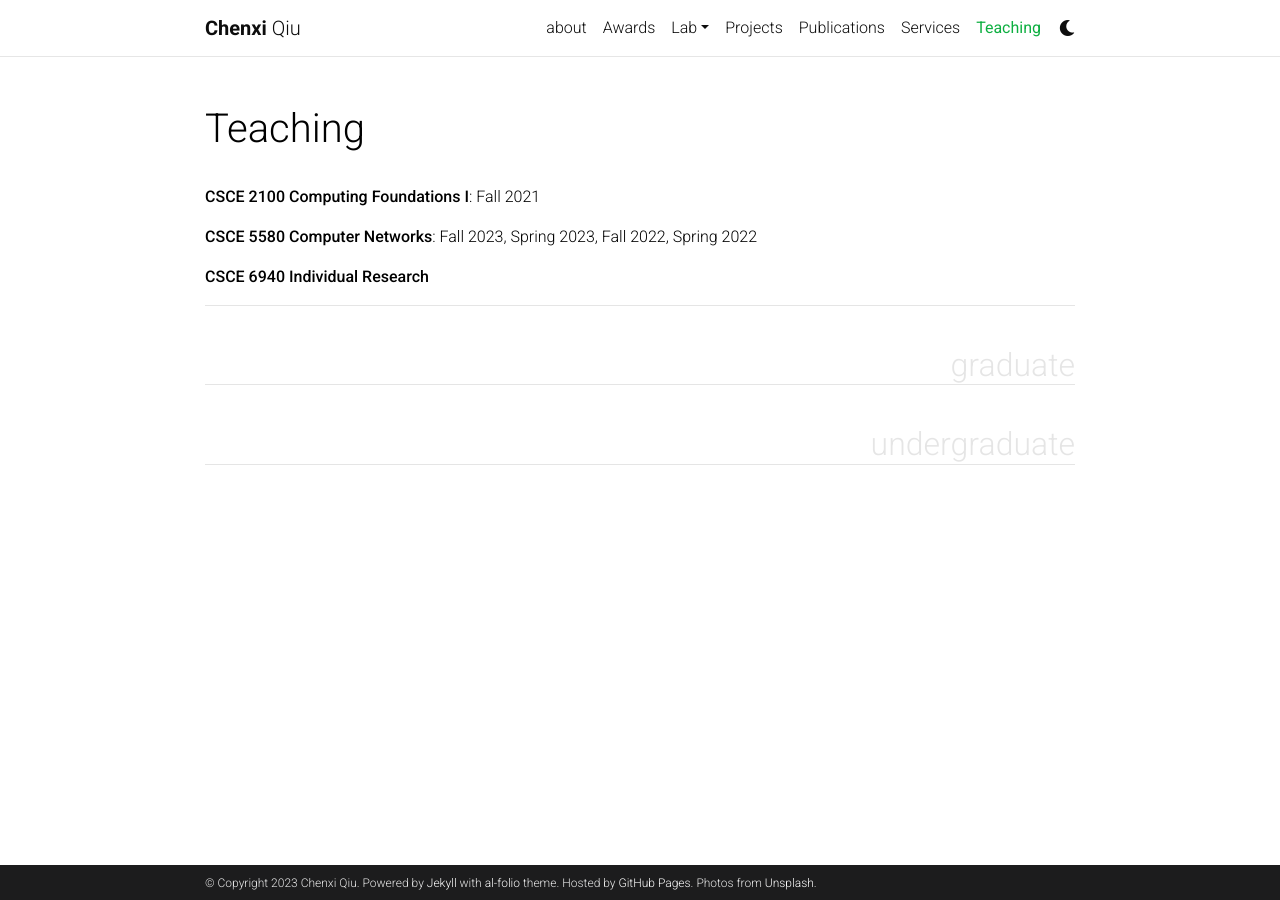
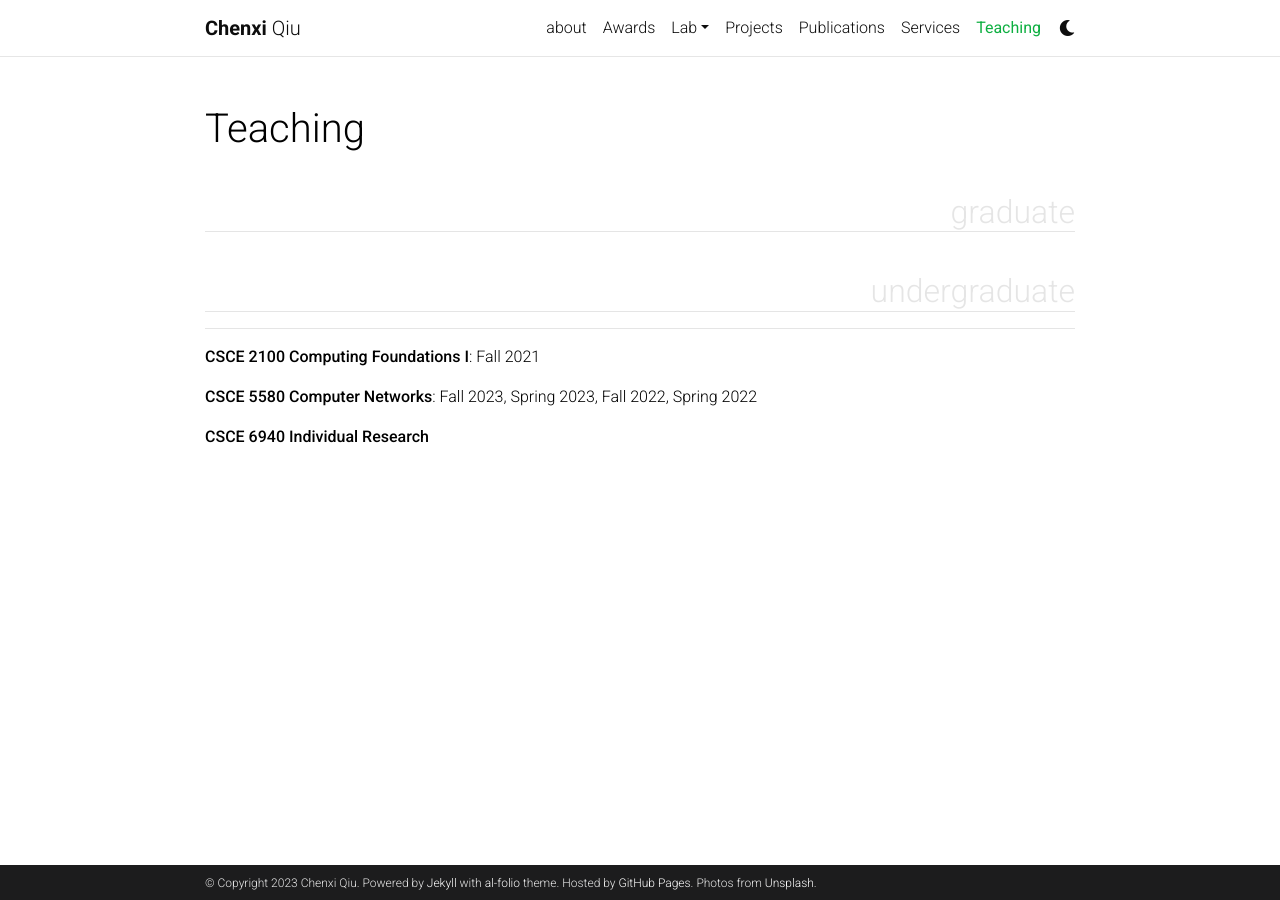
Before and after one commit to chenxiunt/chenxiunt.github.io, a Jekyll site: the page built from _pages/teaching.md, in a window 1280 px wide. Built offline with Jekyll 4.4.1, drawn with Linux system fonts in a browser that asks for light colours; comment, search, counter and statistics services are not loaded; a style sheet for code colours, icons or effects is not loaded; part of the change alters nothing that is shown.

```diff
--- a/_pages/teaching.md
+++ b/_pages/teaching.md
@@ -4,15 +4,6 @@ permalink: /Teaching/
 title: Teaching
 nav: true
 display_categories: [graduate, undergraduate]
----
-
-**CSCE 2100 Computing Foundations I**: Fall 2021
-
-**CSCE 5580 Computer Networks**: Fall 2023, Spring 2023, Fall 2022, Spring 2022
-
-**CSCE 6940 Individual Research**
-
-
 ---
 <div class="projects">
   {% if site.enable_project_categories and page.display_categories %}
@@ -62,3 +53,12 @@ display_categories: [graduate, undergraduate]
   {% endif %}
 
 </div>
+
+
+---
+
+**CSCE 2100 Computing Foundations I**: Fall 2021
+
+**CSCE 5580 Computer Networks**: Fall 2023, Spring 2023, Fall 2022, Spring 2022
+
+**CSCE 6940 Individual Research**
```
